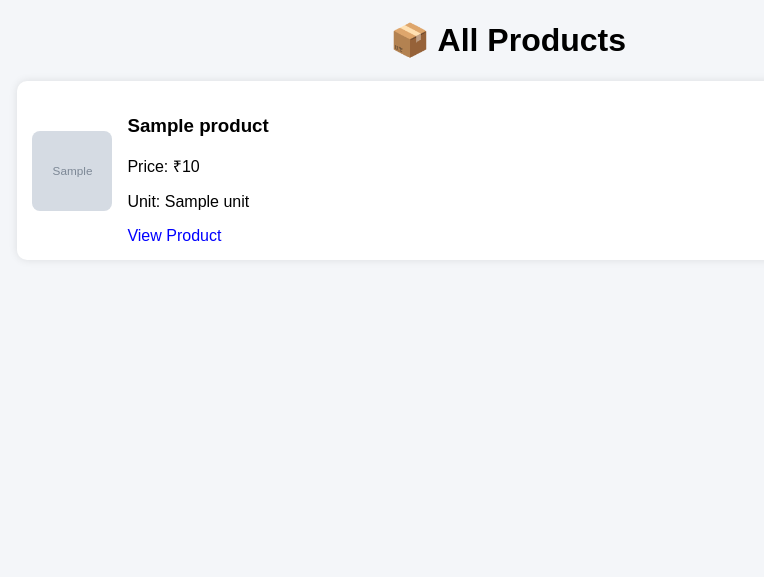
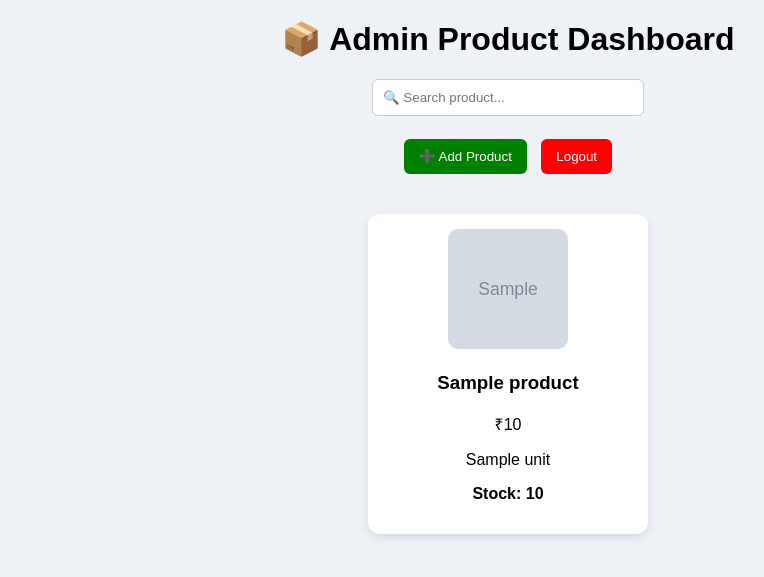
Before and after one commit to darshjain1604/Uttam_Hardwares, a Flask app: template templates/products.html in a window 1280 px wide. Shown: the top 577 px of the page, without its empty margins (132-896 px from the left). Run offline with Flask 3, Linux system fonts and the light colour scheme; the template is opened without the code that fills it: most values are stand-ins (such as "Sample title", 1, 10 or a date in 2020); grey boxes marked "Sample" are stand-in pictures; some libraries are stand-ins or nearby versions.

Commit message:
Add files via upload

```diff
--- a/app.py
+++ b/app.py
@@ -1,11 +1,13 @@
 from flask import Flask, render_template, request, redirect, session, send_file, abort
 import psycopg2
 import os
-import qrcode
 import pandas as pd
 
 app = Flask(__name__)
 app.secret_key = "secret123"
+
+ADMIN_PASS = "1234"  # 🔐 change this password
+
 
 # ---------------- DATABASE ----------------
 
@@ -17,55 +19,129 @@ def get_db():
 def init_db():
     conn = get_db()
     cur = conn.cursor()
+
     cur.execute("""
     CREATE TABLE IF NOT EXISTS products (
         id SERIAL PRIMARY KEY,
-        name TEXT NOT NULL,
-        price INTEGER NOT NULL,
-        unit TEXT NOT NULL
+        name TEXT,
+        price INTEGER,
+        unit TEXT,
+        image TEXT,
+        stock INTEGER
     )
     """)
+
     conn.commit()
     cur.close()
     conn.close()
+
     return "Database Ready!"
 
 
-# ---------------- HOME (CART) ----------------
+# ---------------- LOGIN ----------------
 
-@app.route("/")
-def home():
-    return render_template("cart.html", cart=session.get("cart", []))
+@app.route("/login", methods=["GET", "POST"])
+def login():
+    if request.method == "POST":
+        if request.form.get("password") == ADMIN_PASS:
+            session["admin"] = True
+            return redirect("/products")
+        else:
+            return "Wrong Password!"
+
+    return render_template("login.html")
 
 
-# ---------------- PRODUCT LIST ----------------
+@app.route("/logout")
+def logout():
+    session.pop("admin", None)
+    return redirect("/login")
+
+
+# ---------------- ADMIN PRODUCT LIST ----------------
 
 @app.route("/products")
 def product_list():
+    if not session.get("admin"):
+        return redirect("/login")
+
     conn = get_db()
     cur = conn.cursor()
+    cur.execute("SELECT id, name, price, unit, image, stock FROM products")
+    rows = cur.fetchall()
 
-    try:
-        cur.execute("SELECT id, name, price, unit FROM products")
-        rows = cur.fetchall()
+    cur.close()
+    conn.close()
 
-        products = []
-        for row in rows:
-            products.append({
-                "id": row[0],
-                "name": row[1],
-                "price": row[2],
-                "unit": row[3]
-            })
+    products = []
+    for row in rows:
+        products.append({
+            "id": row[0],
+            "name": row[1],
+            "price": row[2],
+            "unit": row[3],
+            "image": row[4],
+            "stock": row[5]
+        })
 
-    except Exception as e:
-        return f"Error: {e}"
+    return render_template("products.html", products=products)
 
-    finally:
+
+# ---------------- ADD PRODUCT ----------------
+
+@app.route("/add_product", methods=["GET", "POST"])
+def add_product():
+    if not session.get("admin"):
+        return redirect("/login")
+
+    if request.method == "POST":
+        conn = get_db()
+        cur = conn.cursor()
+
+        cur.execute(
+            "INSERT INTO products (name, price, unit, image, stock) VALUES (%s, %s, %s, %s, %s)",
+            (
+                request.form["name"],
+                request.form["price"],
+                request.form["unit"],
+                request.form["image"],
+                request.form["stock"]
+            )
+        )
+
+        conn.commit()
         cur.close()
         conn.close()
 
-    return render_template("products.html", products=products)
+        return "Product Added Successfully!"
+
+    return render_template("add_product.html")
+
+
+# ---------------- CUSTOMER SHOP PAGE ----------------
+
+@app.route("/shop")
+def shop():
+    conn = get_db()
+    cur = conn.cursor()
+    cur.execute("SELECT id, name, price, unit, image, stock FROM products")
+    rows = cur.fetchall()
+
+    cur.close()
+    conn.close()
+
+    products = []
+    for row in rows:
+        products.append({
+            "id": row[0],
+            "name": row[1],
+            "price": row[2],
+            "unit": row[3],
+            "image": row[4],
+            "stock": row[5]
+        })
+
+    return render_template("shop.html", products=products)
 
 
 # ---------------- PRODUCT PAGE ----------------
@@ -74,8 +150,9 @@ def product_list():
 def product(pid):
     conn = get_db()
     cur = conn.cursor()
-    cur.execute("SELECT * FROM products WHERE id=%s", (pid,))
+    cur.execute("SELECT id, name, price, unit, image, stock FROM products WHERE id=%s", (pid,))
     row = cur.fetchone()
+
     cur.close()
     conn.close()
 
@@ -86,34 +163,12 @@ def product(pid):
         "id": row[0],
         "name": row[1],
         "price": row[2],
-        "unit": row[3]
+        "unit": row[3],
+        "image": row[4],
+        "stock": row[5]
     }
 
     return render_template("product.html", product=product)
-
-
-# ---------------- ADD PRODUCT ----------------
-
-@app.route("/add_product", methods=["GET", "POST"])
-def add_product():
-    if request.method == "POST":
-        name = request.form.get("name")
-        price = request.form.get("price")
-        unit = request.form.get("unit")
-
-        conn = get_db()
-        cur = conn.cursor()
-        cur.execute(
-            "INSERT INTO products (name, price, unit) VALUES (%s, %s, %s)",
-            (name, price, unit)
-        )
-        conn.commit()
-        cur.close()
-        conn.close()
-
-        return "Product Added Successfully!"
-
-    return render_template("add_product.html")
 
 
 # ---------------- ADD TO CART ----------------
@@ -124,19 +179,24 @@ def add_to_cart(pid):
 
     conn = get_db()
     cur = conn.cursor()
-    cur.execute("SELECT * FROM products WHERE id=%s", (pid,))
+    cur.execute("SELECT id, name, price, image, stock FROM products WHERE id=%s", (pid,))
     row = cur.fetchone()
+
     cur.close()
     conn.close()
 
     if not row:
         return "Product not found"
 
+    if qty > row[4]:
+        return "Not enough stock!"
+
     product = {
         "id": row[0],
         "name": row[1],
         "price": row[2],
-        "unit": row[3]
+        "image": row[3],
+        "stock": row[4]
     }
 
     cart = session.get("cart", [])
@@ -150,11 +210,19 @@ def add_to_cart(pid):
             "id": pid,
             "name": product["name"],
             "price": product["price"],
-            "qty": qty
+            "qty": qty,
+            "image": product["image"]
         })
 
     session["cart"] = cart
     return redirect("/")
+
+
+# ---------------- CART ----------------
+
+@app.route("/")
+def home():
+    return render_template("cart.html", cart=session.get("cart", []))
 
 
 # ---------------- EXPORT EXCEL ----------------
@@ -163,18 +231,38 @@ def add_to_cart(pid):
 def export_excel():
     cart = session.get("cart", [])
 
+    conn = get_db()
+    cur = conn.cursor()
+
     data = []
+
     for item in cart:
+        total = item["price"] * item["qty"]
+
         data.append({
             "Product Name": item["name"],
             "Price": item["price"],
             "Quantity": item["qty"],
-            "Total": item["price"] * item["qty"]
+            "Total": total
         })
 
+        # 🔥 REDUCE STOCK HERE
+        cur.execute(
+            "UPDATE products SET stock = stock - %s WHERE id = %s",
+            (item["qty"], item["id"])
+        )
+
+    conn.commit()
+    cur.close()
+    conn.close()
+
+    # Create Excel
     df = pd.DataFrame(data)
     file = "bill.xlsx"
     df.to_excel(file, index=False)
+
+    # Clear cart after purchase
+    session["cart"] = []
 
     return send_file(file, as_attachment=True)
 
@@ -187,21 +275,8 @@ def clear():
     return redirect("/")
 
 
-# ---------------- GENERATE QR ----------------
-
-@app.route("/generate_qr/<int:pid>")
-def generate_qr(pid):
-    base_url = request.host_url.rstrip("/")
-    url = f"{base_url}/product/{pid}"
-
-    img = qrcode.make(url)
-    img.save(f"static/qr_codes/product_{pid}.png")
-
-    return "QR created!"
-
-
 # ---------------- RUN ----------------
 
 if __name__ == "__main__":
     port = int(os.environ.get("PORT", 5000))
-    app.run(host="0.0.0.0", port=port, debug=True)
+    app.run(host="0.0.0.0", port=port)
--- a/templates/products.html
+++ b/templates/products.html
@@ -1,82 +1,148 @@
 <!DOCTYPE html>
 <html>
 <head>
-  <title>Products</title>
+  <title>Admin Products</title>
 
   <style>
     body {
       font-family: Arial;
-      background: #f4f6f9;
+      background: #eef2f7;
     }
 
     h1 {
       text-align: center;
+      margin-top: 20px;
     }
 
+    .top {
+      text-align: center;
+      margin: 20px;
+    }
+
+    input {
+      padding: 10px;
+      width: 250px;
+      border-radius: 6px;
+      border: 1px solid #ccc;
+    }
+
+    .btn {
+      padding: 10px 15px;
+      margin: 5px;
+      border: none;
+      border-radius: 6px;
+      color: white;
+      cursor: pointer;
+    }
+
+    .add { background: green; }
+    .logout { background: red; }
+
     .container {
-      width: 80%;
-      margin: auto;
+      display: flex;
+      flex-wrap: wrap;
+      justify-content: center;
     }
 
     .card {
       background: white;
+      width: 250px;
+      margin: 15px;
       padding: 15px;
-      margin: 15px;
-      border-radius: 10px;
-      box-shadow: 0px 0px 8px rgba(0,0,0,0.1);
-      display: flex;
-      align-items: center;
-      gap: 15px;
+      border-radius: 12px;
+      box-shadow: 0px 4px 10px rgba(0,0,0,0.1);
+      text-align: center;
     }
 
     img {
-      width: 80px;
-      height: 80px;
+      width: 120px;
+      height: 120px;
       object-fit: cover;
-      border-radius: 8px;
+      border-radius: 10px;
     }
 
-    .info {
-      flex: 1;
+    .stock {
+      font-weight: bold;
+      margin-top: 5px;
     }
 
-    a {
-      text-decoration: none;
-      color: blue;
+    .low {
+      color: orange;
+    }
+
+    .out {
+      color: red;
     }
   </style>
+
+  <script>
+    function searchProducts() {
+      let input = document.getElementById("search").value.toLowerCase();
+      let cards = document.getElementsByClassName("card");
+
+      for (let i = 0; i < cards.length; i++) {
+        let name = cards[i].getElementsByTagName("h3")[0].innerText.toLowerCase();
+
+        if (name.includes(input)) {
+          cards[i].style.display = "block";
+        } else {
+          cards[i].style.display = "none";
+        }
+      }
+    }
+  </script>
+
 </head>
 
 <body>
 
-<h1>📦 All Products</h1>
+<h1>📦 Admin Product Dashboard</h1>
+
+<div class="top">
+
+  <!-- SEARCH -->
+  <input type="text" id="search" onkeyup="searchProducts()" placeholder="🔍 Search product...">
+
+  <br><br>
+
+  <!-- BUTTONS -->
+  <a href="/add_product"><button class="btn add">➕ Add Product</button></a>
+  <a href="/logout"><button class="btn logout">Logout</button></a>
+
+</div>
 
 <div class="container">
 
-{% if products %}
 {% for p in products %}
   <div class="card">
 
-      <!-- Product Image -->
+    <!-- IMAGE -->
     {% if p.image %}
       <img src="{{ p.image }}">
     {% else %}
-        <img src="https://via.placeholder.com/80">
+      <img src="https://via.placeholder.com/120">
     {% endif %}
 
-      <div class="info">
+    <!-- NAME -->
     <h3>{{ p.name }}</h3>
-        <p>Price: ₹{{ p.price }}</p>
-        <p>Unit: {{ p.unit }}</p>
 
-        <a href="/product/{{ p.id }}">View Product</a>
-      </div>
+    <!-- PRICE -->
+    <p>₹{{ p.price }}</p>
+
+    <!-- UNIT -->
+    <p>{{ p.unit }}</p>
+
+    <!-- STOCK STATUS -->
+    {% if p.stock <= 0 %}
+      <p class="stock out">Out of Stock ❌</p>
+    {% elif p.stock <= 5 %}
+      <p class="stock low">Low Stock ⚠ ({{ p.stock }})</p>
+    {% else %}
+      <p class="stock">Stock: {{ p.stock }}</p>
+    {% endif %}
 
   </div>
 {% endfor %}
-{% else %}
-  <p style="text-align:center;">No products available</p>
-{% endif %}
 
 </div>
 
```
Lines whose indentation alone changed are shown as unchanged.
